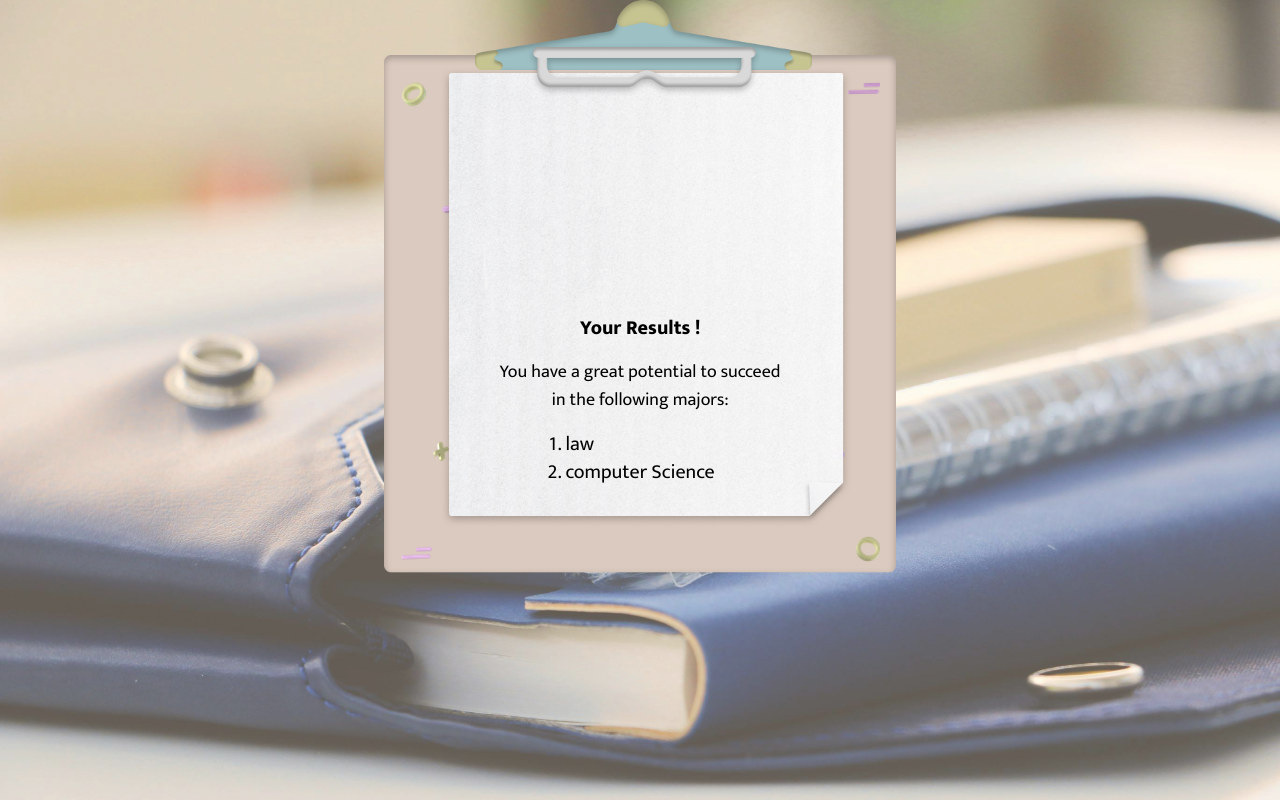
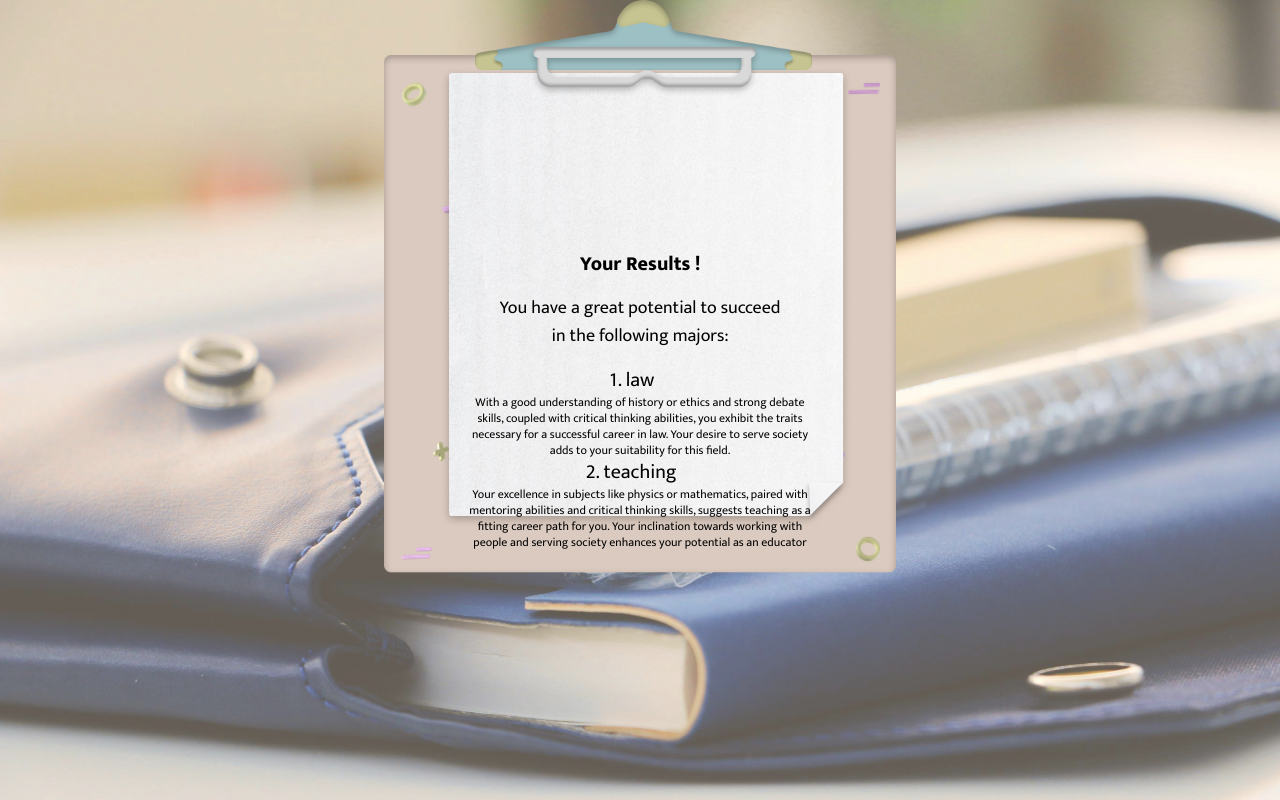
Before and after one commit to rahmamhb/Major_Decision_ExpertSytem, a React (Vite) app in the folder client/: page /result in a window 1280 px wide. Built offline with nearby package versions, Linux system fonts and the light colour scheme.

Commit message:
explanation unit done

```diff
--- a/client/src/features/Result.jsx
+++ b/client/src/features/Result.jsx
@@ -3,7 +3,7 @@ import '../index.css'
 import { Link } from 'react-router-dom';
 const Result = ()=> {
 
-  const [majors , setMajors] = useState(['law' , 'computer Science'])
+  const [majors , setMajors] = useState(['law' , 'teaching'])
   useEffect(()=>{
     fetchMajors()
   },[])
@@ -11,9 +11,19 @@ const Result = ()=> {
  const fetchMajors = ()=>{
 
  }
+
+ const handleHover = (major) => {
+    const paragraph = document.getElementById(`${major}-paragraph`);
+    paragraph.style.display = 'block';
+    paragraph.style.visibility = 'visible';
+  };
+
+  const handleLeave = (major) => {
+    const paragraph = document.getElementById(`${major}-paragraph`);
+    paragraph.style.display = 'none';
+  };
   return (
     <div className='bg-back-pattern bg-no-repeat bg-cover flex justify-center text-xl h-[100vh]'>
-      <div className=''></div>
       <div className='bg-result-pattern bg-no-repeat bg-contain w-[40vw] flex items-center justify-center'>
         <div className='flex flex-col gap-4 items-center justify-center'>
           <p className='font-extrabold'>Your Results !</p>
@@ -21,7 +31,18 @@ const Result = ()=> {
           <ol className='list-decimal'>
             { majors.map((major)=>
                     (
-                        <li>{major}</li>
+                    <div className='flex flex-col items-center'>
+                        <li onMouseEnter={() => handleHover(major)} onMouseLeave={() => handleLeave(major)} >{major}</li>
+                        {major.toUpperCase() === 'LAW' && (<p className='text-xs text-center w-[350px] ' id={`${major}-paragraph`}>With a good understanding of history or ethics and strong debate skills, coupled with critical thinking abilities, you exhibit the traits necessary for a successful career in law. Your desire to serve society adds to your suitability for this field.</p>)}
+                        {major.toUpperCase() === 'LITERATURE' && (<p>Your excellence in English or French, along with a passion for reading and writing, indicates a strong inclination towards literature. Your preference for working alone aligns with the independent nature of literary studies.</p>)}
+                        {major.toUpperCase() === 'CS' && (<p className='text-xs text-center w-[350px] ' id={`${major}-paragraph`}>you have shown a strong knowledge in problem solving, reinforced by a very good base in mathematics and physics. Your critical thinking skills and ability to work alone make you well-suited for this field.</p>)}
+                        {major.toUpperCase() === 'BUSINESS' && (<p className='text-xs text-center w-[350px] ' id={`${major}-paragraph`}>Your proficiency in entrepreneurship and marketing, coupled with critical thinking abilities, positions you well for success in the dynamic field of business.</p>)}
+                        {major.toUpperCase() === 'TEACHING' && (<p className='text-xs text-center w-[350px] ' id={`${major}-paragraph`}>Your excellence in subjects like physics or mathematics, paired with mentoring abilities and critical thinking skills, suggests teaching as a fitting career path for you. Your inclination towards working with people and serving society enhances your potential as an educator</p>)}
+                        {major.toUpperCase() === 'MEDECINE' && (<p className='text-xs text-center w-[350px] ' id={`${major}-paragraph`}>Your proficiency in chemistry and biology, along with interests in science and teamwork skills, point towards a promising career in medicine. Your attention to detail and communication skills are assets in this field, and your inclination towards serving society is well-aligned with the values of healthcare professionals.</p>)}
+                        {major.toUpperCase() === 'PHARMACY' && (<p className='text-xs text-center w-[350px] ' id={`${major}-paragraph`}>Your excellence in chemistry and biology, coupled with research interests and strong communication skills, make you a suitable candidate for pharmacy. Your ability to work with people and adapt to different situations adds to your potential success in this field.</p>)}
+                        {major.toUpperCase() === 'PSYCHOLOGY' && (<p className='text-xs text-center w-[350px] ' id={`${major}-paragraph`}>Your excellence in psychology, along with proficiency in statistics and biology, indicates a strong inclination towards this field. Your analytical thinking skills, coupled with effective communication abilities and a desire to serve society, make you well-suited for a career in psychology.</p>)}
+                    </div>
+
                     )
                 )
             }
```
